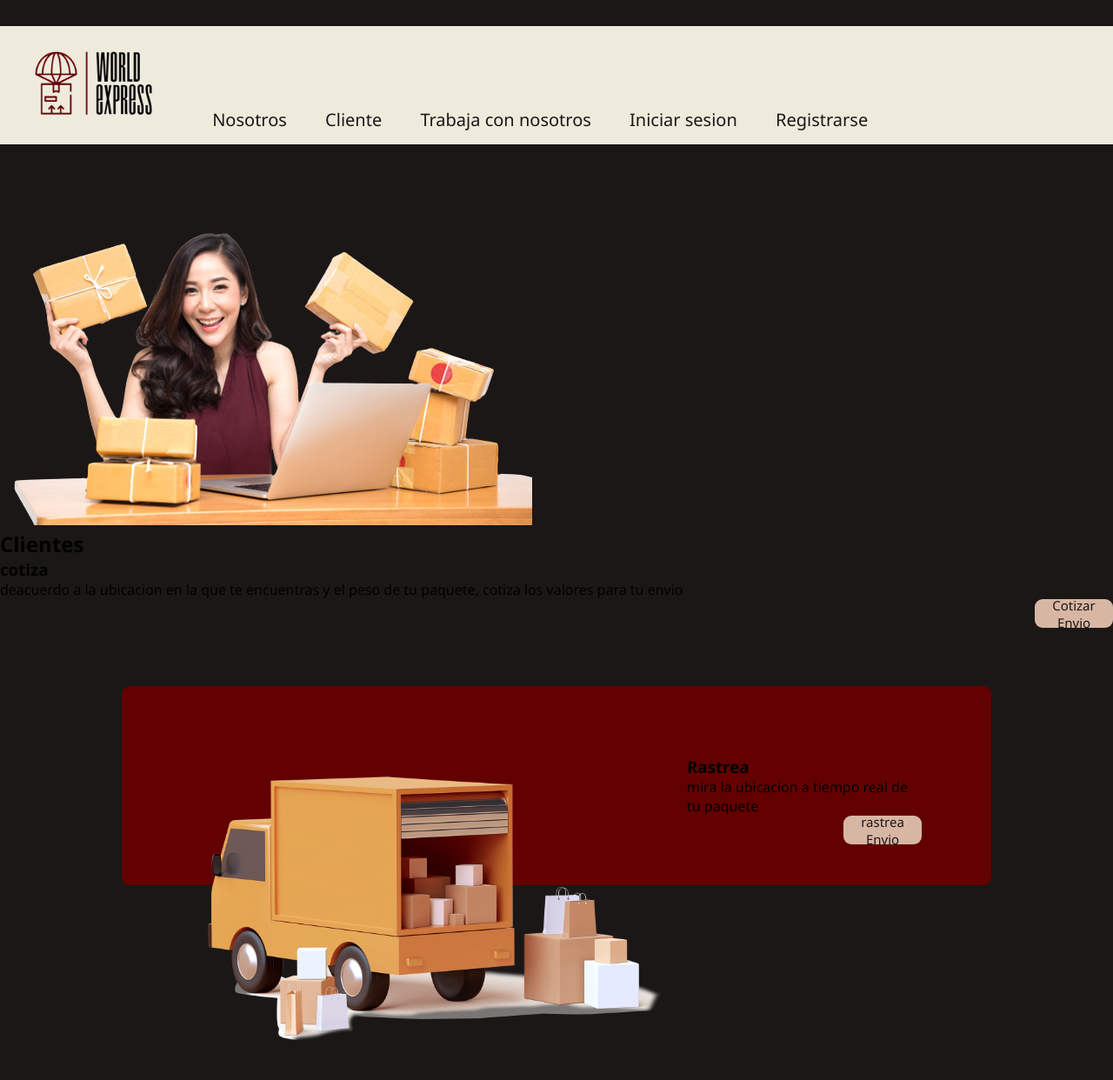
After one commit to alexmontanad/Empresa-de-envios, a PHP site: page /index_cliente.php in a window 1280 px wide. The commit adds this page. Shown: the whole page at 87% size. Run offline with PHP 8.4, Linux system fonts and the light colour scheme.

Commit message:
Diseño version1

```diff
--- /dev/null
+++ b/Vista/header.php
@@ -0,0 +1,30 @@
+<!DOCTYPE html>
+<html>
+    <head>
+    <meta charset="UFT-8">
+<link rel="stylesheet" href="interfaz.css">
+
+<style>
+
+
+</style>
+    </head>
+<nav class="navegacion">
+    <ul class="lista1">
+        <li><a href="index.php"> <img src="icono.png" width="180" height="100"> </a></li>
+        <li><a href="nosotros.html"target="_blank" >Nosotros</a> </li>
+        <li> <a href="index_cliente.html"target="_blank" >Cliente</a>
+          <ul class="submenu">
+                 <li><a href="vista_cotizarenvio.php">Cotizar envio</a></li>
+                 <li><a href="#">Rastrear pedido</a></li>
+                 <li><a href="#">cancelar pedido</a></li>
+                 <li><a href="#">Afiliacion</a></li>
+          </ul>
+              </li>
+
+        <li> <a href="afiliado.html"target="_blank" >Trabaja con nosotros</a></li>
+        <li> <a href="afiliado.html"target="_blank" >Iniciar sesion</a></li>
+        <li> <a href="afiliado.html"target="_blank" >Registrarse</a></li>
+
+        </ul>
+    </nav>
--- /dev/null
+++ b/Vista/index_cliente.php
@@ -0,0 +1,22 @@
+<?php require 'header.php';?>
+<div id="main">
+<img src="repartidor.png" >
+    <h2>Clientes</h2>
+
+    <p>
+       <h3> cotiza</h3>
+       <p> deacuerdo a la ubicacion en la que te encuentras y el peso de tu paquete, cotiza los valores para tu envio</p>
+       <button class="boton"><span></span> Cotizar Envio</button>
+    </p>
+
+    <div class="contenedor">
+
+        <img src="camion.png" >
+
+        <p>
+           <h3> Rastrea</h3>
+           <p> mira la ubicacion a tiempo real de tu paquete</p>
+           <button class="boton"><span></span> rastrea Envio</button>
+        </p>
+</div>
+<?php require 'footer.php';?>
--- a/Vista/login.php
+++ b/Vista/login.php
@@ -36,5 +36,6 @@
                 </div>
             </div>
         </div>
+        <?php require 'footer.php';?>
 </body>
 </html>
--- a/Vista/vista_conductor.php
+++ b/Vista/vista_conductor.php
@@ -9,7 +9,7 @@
 </head>
 
 <body>
-
+<?php require 'header.php';?>
     <form name="form" action="paquete_crear.php" method="post">
         <label for="fname">Peso:</label><br>
         <input type="text" name="id" placeholder="id"><br>
@@ -24,6 +24,7 @@
         <input type="text" name="descripcion" placeholder="descripcion"><br>
         <input type="submit" value="Boton">
     </form>
+    <?php require 'footer.php';?>
 </body>
 
 </html>
--- a/Vista/vista_cotizarenvio.php
+++ b/Vista/vista_cotizarenvio.php
@@ -9,6 +9,7 @@
 </head>
 
 <body>
+<?php require 'header.php';?>
     <div class="d-flex">
         <div class="col-lg-5 parte01">
             <div class="card">
@@ -87,6 +88,7 @@
 
         </div>
     </div>
+    <?php require 'footer.php';?>
 </body>
 
 </html>
--- a/Vista/vista_enviar.php
+++ b/Vista/vista_enviar.php
@@ -9,7 +9,7 @@
 </head>
 
 <body>
-
+<?php require 'header.php';?>
     <form name="form" action="paquete_crear.php" method="post">
         <label for="fname">Peso:</label><br>
         <input type="text" name="id" placeholder="id"><br>
@@ -24,6 +24,7 @@
         <input type="text" name="descripcion" placeholder="descripcion"><br>
         <input type="submit" value="Boton">
     </form>
+    <?php require 'footer.php';?>
 </body>
 
 </html>
--- a/Vista/vista_paquete.php
+++ b/Vista/vista_paquete.php
@@ -9,7 +9,7 @@
 </head>
 
 <body>
-
+<?php require 'header.php';?>
     <form name="form" action="paquete_crear.php" method="post">
         <label for="fname">Peso:</label><br>
         <input type="text" name="id" placeholder="id"><br>
@@ -24,6 +24,7 @@
         <input type="text" name="descripcion" placeholder="descripcion"><br>
         <input type="submit" value="Boton">
     </form>
+    <?php require 'footer.php';?>
 </body>
 
 </html>
--- a/Vista/vista_registrocliente.php
+++ b/Vista/vista_registrocliente.php
@@ -9,7 +9,7 @@
 </head>
 
 <body>
-
+<?php require 'header.php';?>
     <form name="form" action="paquete_crear.php" method="post">
         <label for="fname">Nombre:</label>
         <input type="text" name="id" placeholder="Nombre"><br>
@@ -29,6 +29,7 @@
         <input type="text" name="id" placeholder="Contraseña"><br>
         <input type="submit" value="Boton">
     </form>
+    <?php require 'footer.php';?>
 </body>
 
 </html>
```
Also changed, not shown: Vista/index.php (added, +15 -0 lines), Vista/inicio.html (deleted, +0 -49 lines), Vista/footer.php (added).
